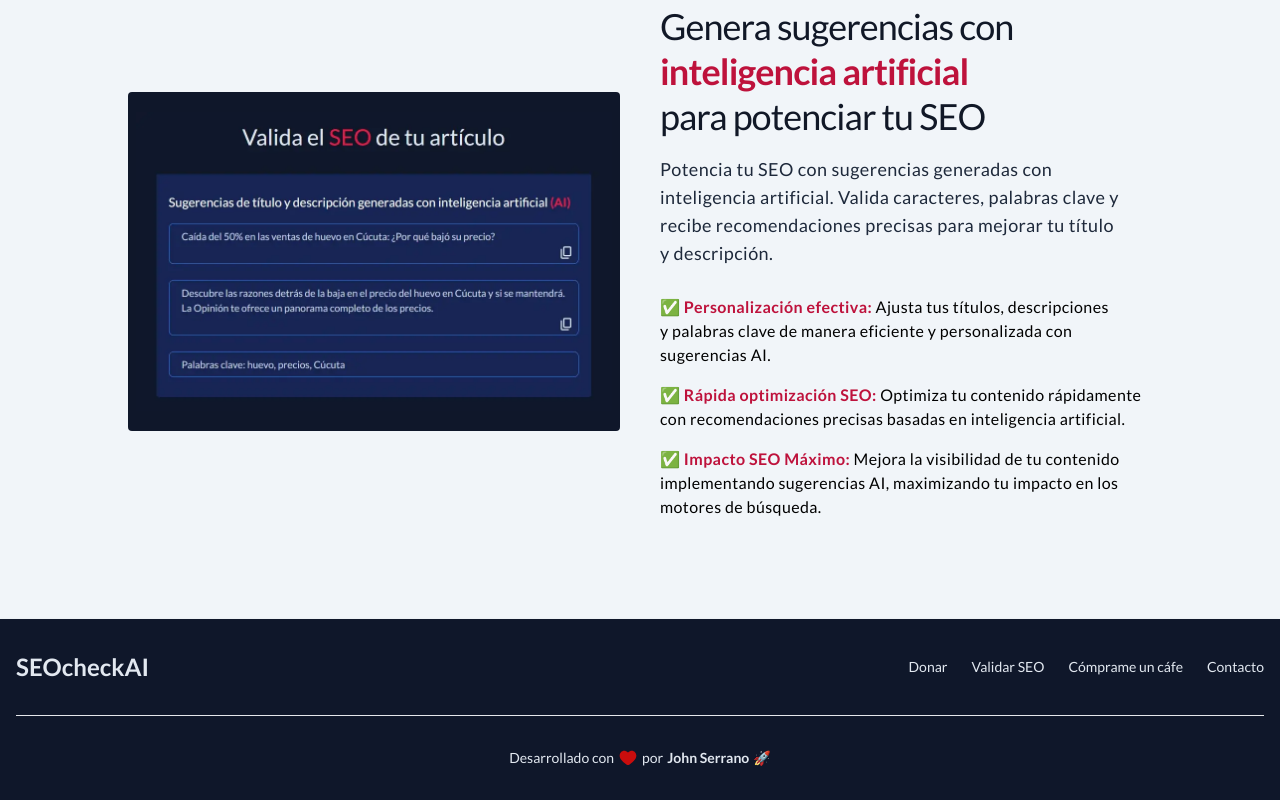
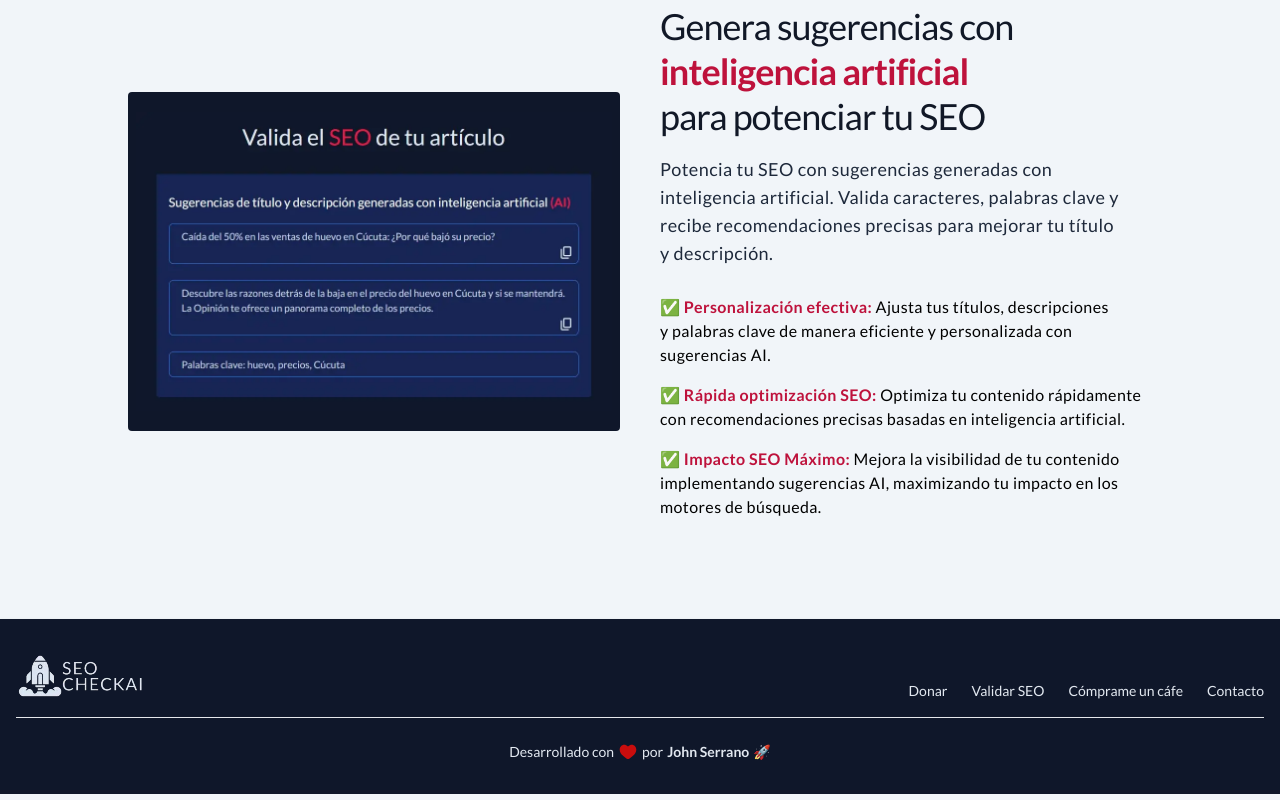
Before and after one commit to johnsi15/seocheck-ai, a Next.js app: page / in a window 1280 px wide. Shown: the part 1024-1824 px from the top of the page. Built offline with nearby package versions, Linux system fonts and the light colour scheme.

Commit message:
Add logo footer and changes styles

```diff
--- a/src/components/Footer.tsx
+++ b/src/components/Footer.tsx
@@ -4,12 +4,9 @@ export function Footer() {
   return (
     <footer className='bg-slate-900 shadow dark:bg-transparent mt-[100px]'>
       <div className='w-full max-w-screen-xl mx-auto p-4 md:py-8'>
-        <div className='sm:flex sm:items-center sm:justify-between'>
+        <div className='sm:flex sm:justify-between sm:items-end'>
           <a href='/' className='flex items-center mb-4 sm:mb-0 space-x-3 rtl:space-x-reverse'>
-            {/* <img src='https://flowbite.com/docs/images/logo.svg' className='h-8' alt='Flowbite Logo' /> */}
-            <span className='self-center text-2xl font-semibold whitespace-nowrap text-slate-200 dark:text-white'>
-              SEOcheckAI
-            </span>
+            <img src='/logo-seocheckai.webp' alt='Home seocheckai' />
           </a>
           <ul className='flex flex-wrap items-center mb-6 text-sm font-medium text-slate-200 sm:mb-0 dark:text-gray-300'>
             <li>
@@ -44,7 +41,7 @@ export function Footer() {
             </li>
           </ul>
         </div>
-        <hr className='my-6 border-gray-200 sm:mx-auto dark:border-gray-700 lg:my-8' />
+        <hr className='mt-4 mb-6 border-gray-200 sm:mx-auto dark:border-gray-700' />
         <span className='text-sm text-slate-200 sm:text-center dark:text-gray-300 flex gap-1 justify-center'>
           Desarrollado con <IconHeart /> por{' '}
           <a
```
